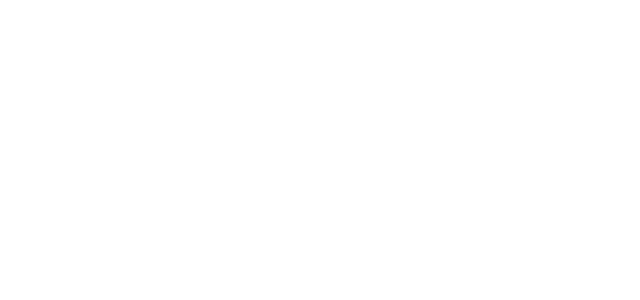
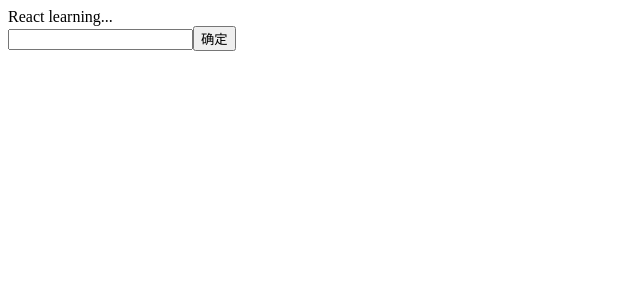
Before and after one commit to wanlinainai/Learning, a React (Create React App) app in the folder 前端学习/react渡一新版/my-app/: page / in a window 1280 px wide. Shown: the top 300 px of the page, without its empty margins (0-640 px from the left). Built offline with nearby package versions, Linux system fonts and the light colour scheme.

Commit message:
chore & docs react

```diff
--- a/前端学习/react渡一新版/my-app/src/App.jsx
+++ b/前端学习/react渡一新版/my-app/src/App.jsx
@@ -1,9 +1,72 @@
-import React from 'react';
+import {React, useState, useEffect} from 'react';
+import useMyBook from './useMyBook';
 
-function App(props) {
+function App() {
+
+  const {bookName, setBookName} = useMyBook();
+  const [value, setValue] = useState("");
+
+  // 初始值, set初始值
+  // let [count, setCount] = useState(0);
+  // let [count1, setCount1] = useState(0);
+  // let [count2, setCount2] = useState(0);
+  // let [count3, setCount3] = useState(0);
+
+  // useEffect(() => {
+  //   // document.title = `你点击了${count}次`
+  //   // const stopTimer = setInterval(() => {
+  //   //   console.log("Hello");
+  //   // }, 1000);
+
+  //   console.log('副作用函数执行了....');
+
+  //   // 在这个useEffect中，返回一个函数，该函数就是清理函数
+  //   // return () => {
+  //   //   // console.log('清理函数执行了');
+  //   //   clearInterval(stopTimer)
+  //   // }
+
+
+  // }, []);
+
+  // 使用多变量
+  // let [age, setAge] = useState(42);
+  // const [fruit, setFruit] = useState('banana');
+  // const [todos, setTodos] = useState([{ text: '学习 Hook' }]);
+
+  // function clickHandle() {
+  //   // setCount(++count);
+  //   // setAge(++age);
+  //   // console.log('执行副作用函数');
+
+  // }
+
+
+  function changeHandle(e) {
+    setValue(e.target.value);
+  }
+
+  function clickHandle() {
+    setBookName(value)
+  }
+
   return (
     <div>
+      {/* <div>count1：{count1}</div>
+      <div>count2：{count2}</div>
+      <div>count3：{count3}</div> */}
+      {/* <div>You clicked {count} times</div> */}
+      {/* <div>年龄：{age}</div>
+      <div>水果：{fruit}</div>
+      <div>计划：{todos[0].text}</div> */}
+      {/* <button onClick={clickHandle}>+ 1</button> */}
+      {/* <button onClick={() => {setCount1(++count1)}}>+1</button>
+      <button onClick={() => {setCount2(++count2)}}>+1</button>
+      <button onClick={() => {setCount3(++count3)}}>+1</button> */}
 
+        <div>{bookName}</div>
+        <input type="text" value={value} onChange={changeHandle}/>
+        <button onClick={clickHandle}>确定</button>
     </div>
   );
 }
--- /dev/null
+++ b/前端学习/react渡一新版/my-app/src/useMyBook.jsx
@@ -0,0 +1,11 @@
+import { useState } from "react";
+
+// 自定义Hook --> 使用了原有的useState这个Hook，这个也是一个Hook
+function useMyBook() {
+  const [bookName, setBookName] = useState("React learning...")
+  return {
+    bookName, setBookName
+  }
+}
+
+export default useMyBook;
```
Also changed, not shown: 1 other file (tests, documents, lock files or other folders).
